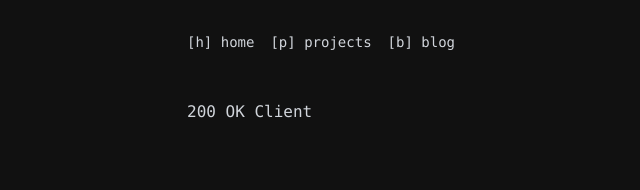
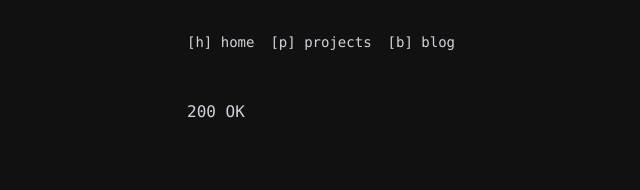
Before and after one commit to 112523chen/itsalexchen-website, a Next.js app: page /health in a window 1280 px wide. Shown: the top 190 px of the page, without its empty margins (21-661 px from the left). Built offline with nearby package versions, Linux system fonts and the light colour scheme.

Commit message:
chore(): update HC endpoint

```diff
--- a/src/app/health/page.tsx
+++ b/src/app/health/page.tsx
@@ -1,10 +1,7 @@
 import type { FC } from "react";
 
 const HealthPage: FC = () => {
-  // check if browser or server has requested the page
-  const isBrowser = typeof window !== "undefined";
-
-  return <div>200 OK {isBrowser ? "Client" : "Server"}</div>;
+  return <div>200 OK</div>;
 };
 
 export default HealthPage;
```
